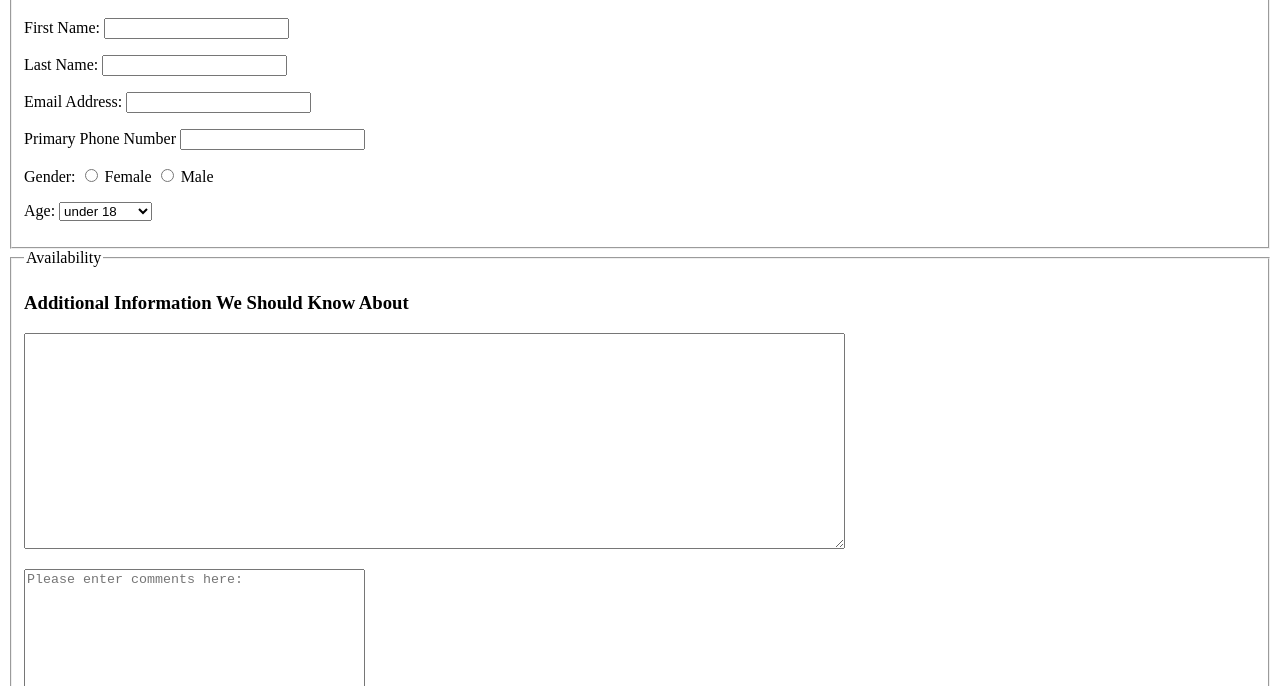
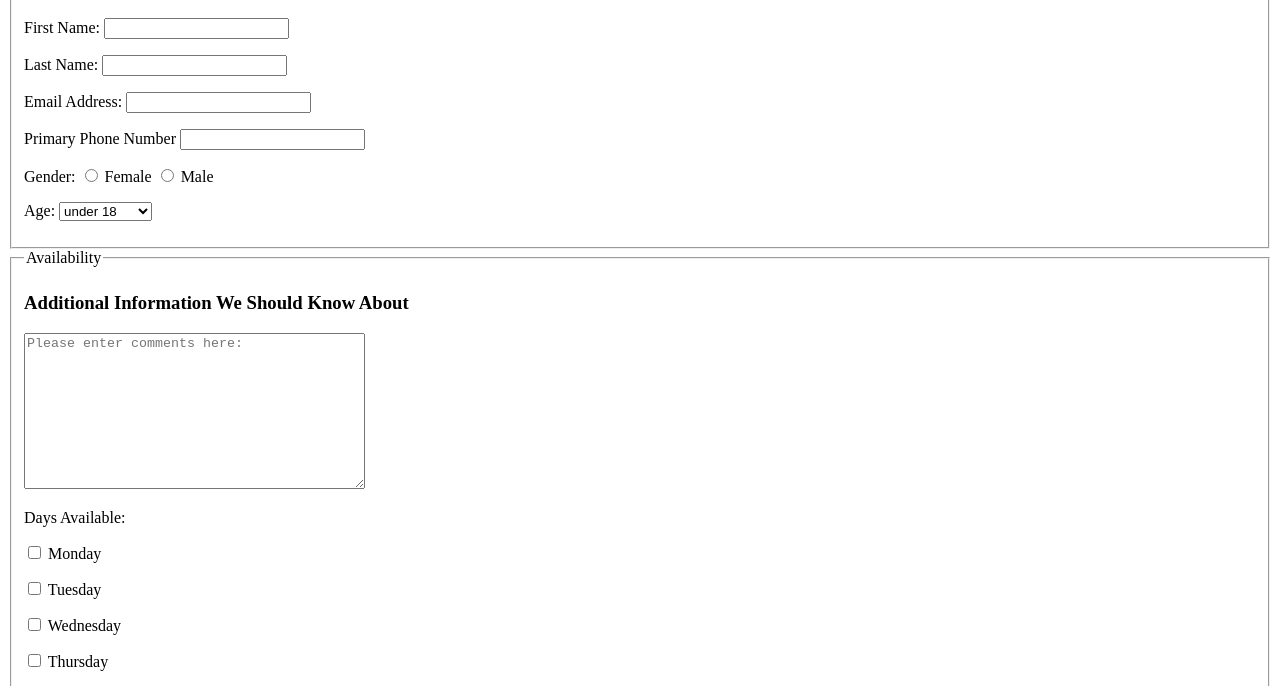
Before and after one commit to gpasillas01/Lab-4, a plain HTML site: page index.html in a window 1280 px wide. Shown: the part 101-787 px from the top of the page. Drawn offline with Linux system fonts and the light colour scheme.

Commit message:
Update index.html

```diff
--- a/index.html
+++ b/index.html
@@ -56,7 +56,7 @@
 		<fieldset>
 
 			<h3>Additional Information We Should Know About </h3>
-	 <textarea rows="14" cols="100" name="comments_field"></textarea>
+
 			<p><textarea rows="10" cols="40" name="comments_field" placeholder="Please enter comments here:"></textarea></p>
 				<input type="hidden" name="hidden_field" value="GPASILLAS">
 
```
